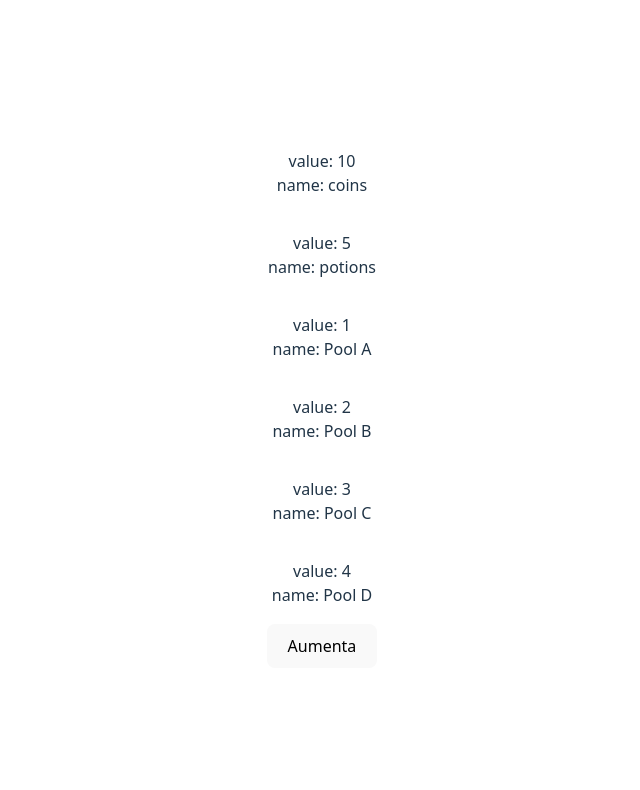
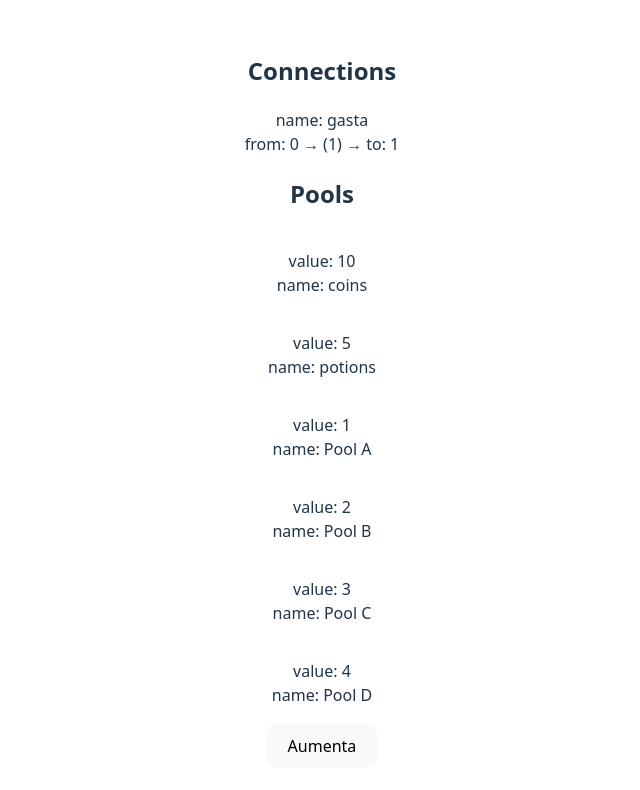
Before and after one commit to GustaRM/machweb, a React (Vite) app: page / in a window 1280 px wide. Shown: the top 790 px of the page, without its empty margins (318-958 px from the left). Built offline with nearby package versions, Linux system fonts and the light colour scheme.

Commit message:
adiciona connections

```diff
--- a/src/App.tsx
+++ b/src/App.tsx
@@ -1,6 +1,8 @@
 import { useState } from 'react'
 import './App.css'
 import Pool from './Pool'
+import Connection from './Connection'
+
 
 function App() {
   const [pools, setPools] = useState([
@@ -11,9 +13,18 @@ function App() {
     { value: 3, name: "Pool C" },
     { value: 4, name: "Pool D" }])
 
+  const [connections, setConnections] = useState([
+    {name: "gasta", from: 0, to: 1, value: 1}
+  ])
+
   return (
     <>
+      <h2>Connections</h2>
+      {connections.map((connection) => { return <Connection key={connection.name} name={connection.name} from={connection.from} to={connection.to} value={connection.value} /> })}
+
+      <h2>Pools</h2>
       {pools.map((pool) => { return <Pool key={pool.name} name={pool.name} value={pool.value} /> })}
+
       <button onClick={() => {
         const novoPools = [...pools];
         novoPools[0].value++;
--- /dev/null
+++ b/src/Connection.tsx
@@ -0,0 +1,16 @@
+type ConnectionProps = {
+  name: string;
+  from: number;
+  to: number;
+  value: number;
+}
+export default function Connection ({name, from, to, value}: ConnectionProps){
+     return <div className='connection'>
+      <div>
+        name: {name}
+      </div>
+      <div>
+        from: {from} &rarr; ({value}) &rarr; to: {to}
+      </div>
+    </div>
+}
```
